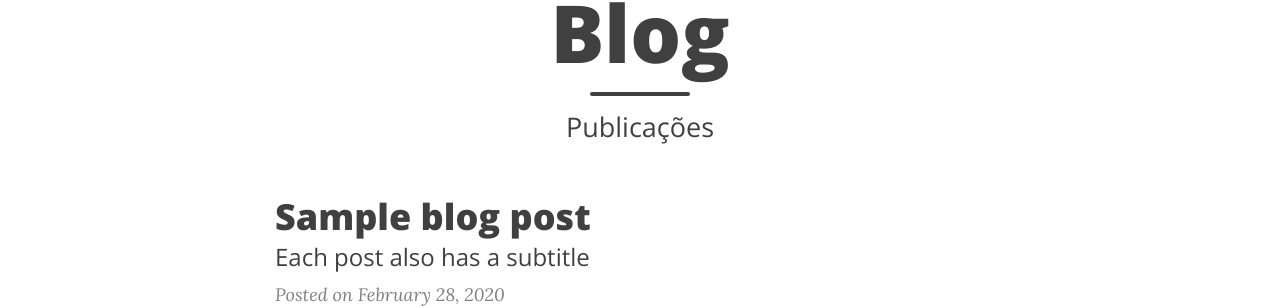
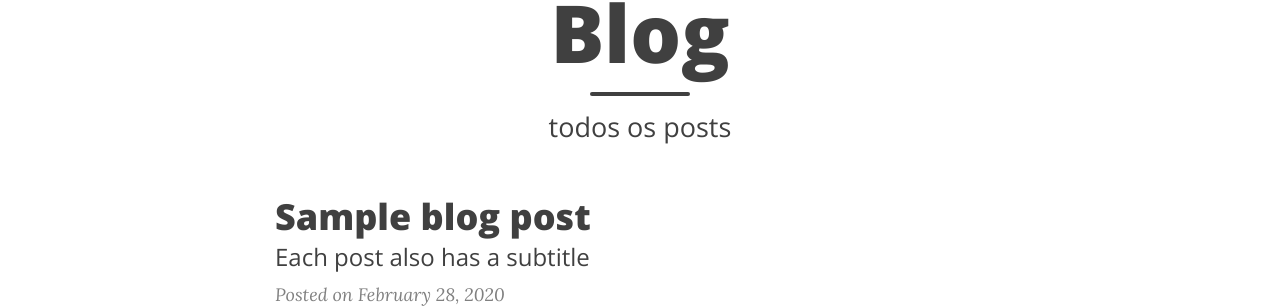
Before and after one commit to britadeiro/britadeiro.github.io, a Jekyll site: the page built from blog.html, in a window 1280 px wide and 1225 px high. Shown: the part 142-450 px from the top of the window. Built offline with Jekyll 4.4.1, drawn with Linux system fonts in a browser that asks for light colours; nearby versions of some CDN libraries.

Commit message:
Update blog.html

```diff
--- a/blog.html
+++ b/blog.html
@@ -1,5 +1,5 @@
 ---
 layout: home
 title: Blog
-subtitle: Publicações
+subtitle: todos os posts
 ---
```
